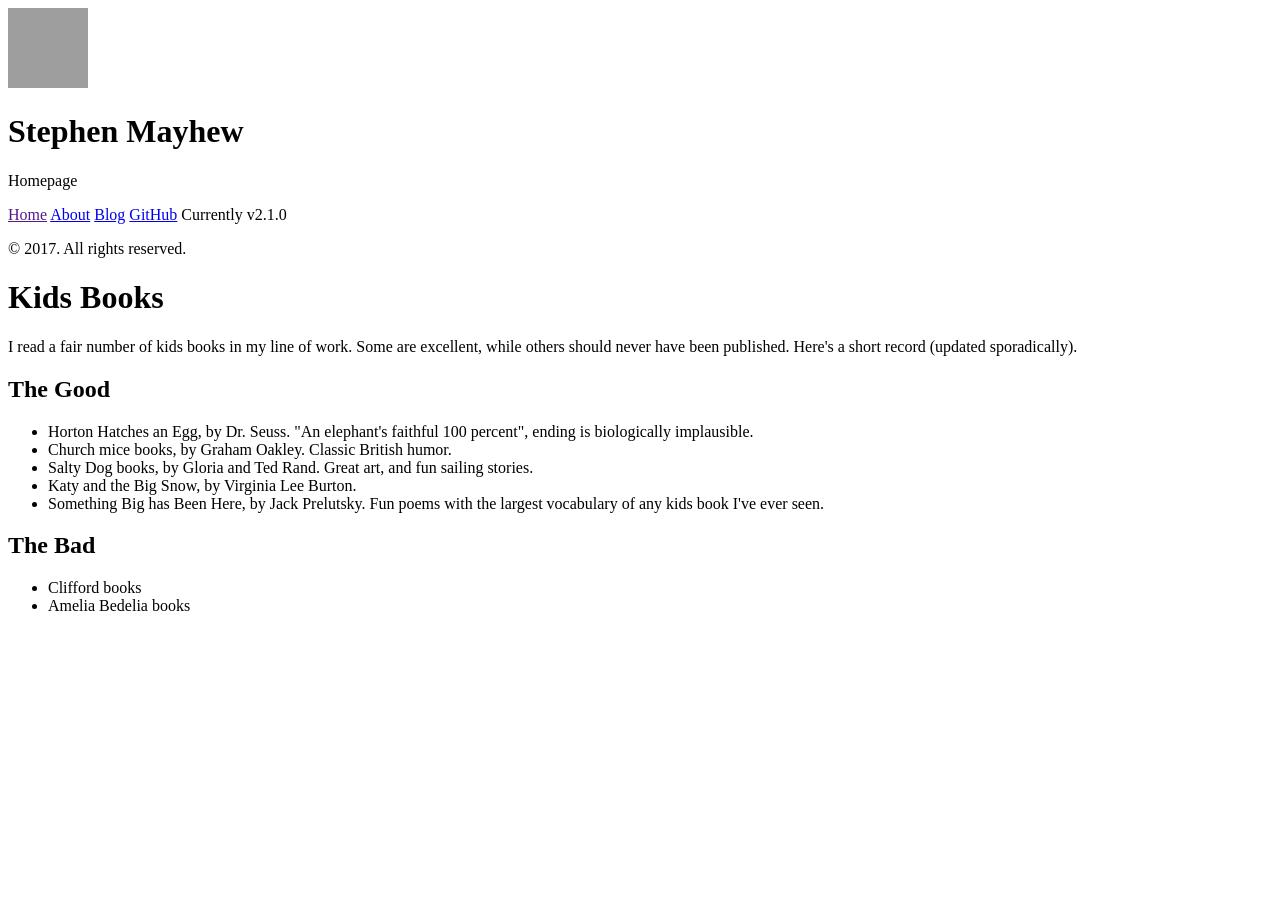
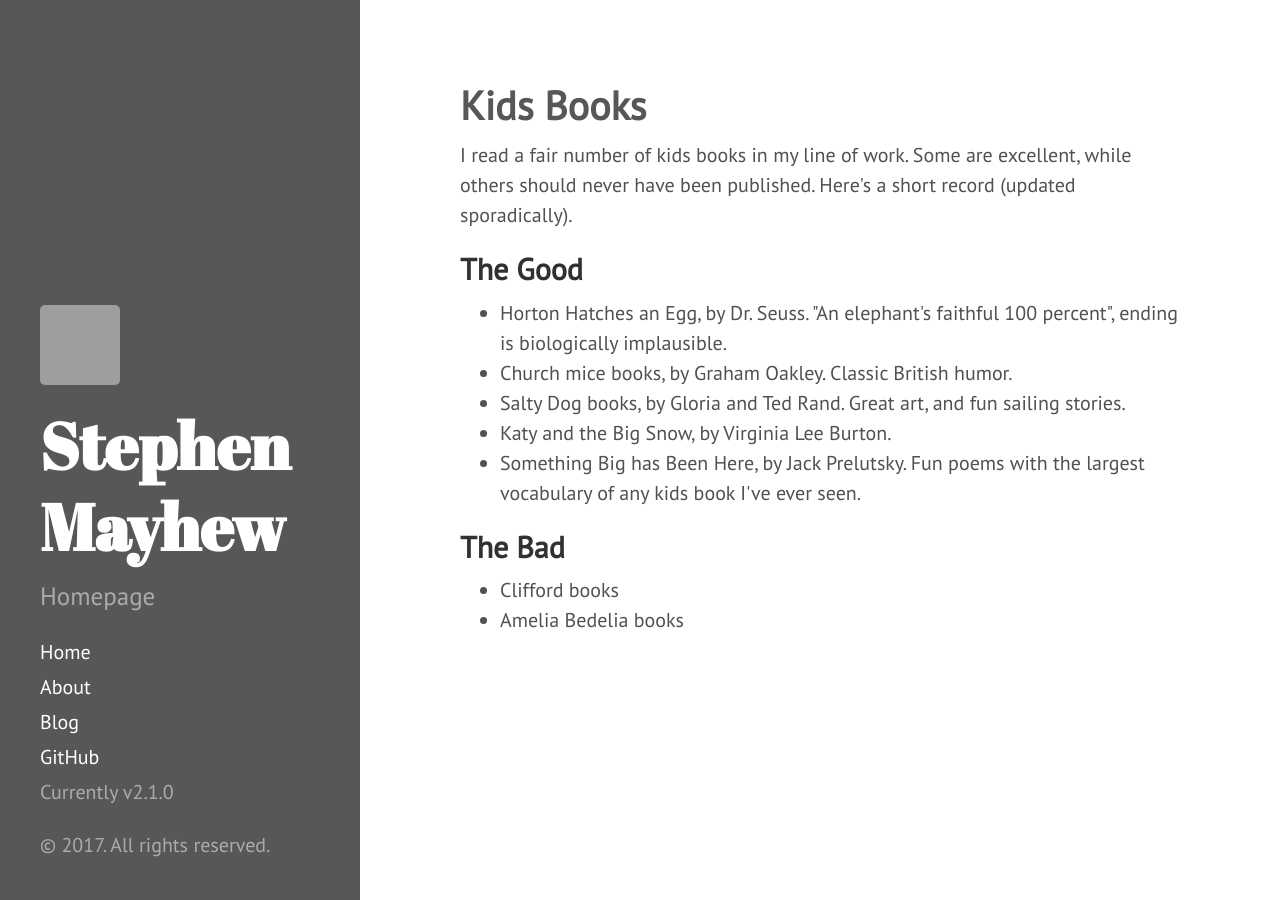
Before and after one commit to mayhewsw/mayhewsw.github.io, a Jekyll site: the page built from _posts/2017-09-15-kids-books.html, in a window 1280 px wide. Built offline with Jekyll 4.4.1, drawn with Linux system fonts in a browser that asks for light colours; nearby versions of some CDN libraries; library files that are not in the unit come from our copies; grey boxes are pictures that could not be loaded.

Commit message:
fixing a bug with paths for js files.

```diff
--- a/_includes/head.html
+++ b/_includes/head.html
@@ -15,22 +15,22 @@
   </title>
 
   <!-- CSS -->
-  <link rel="stylesheet" href="{{ site.baseurl }}public/css/poole.css">
-  <link rel="stylesheet" href="{{ site.baseurl }}public/css/syntax.css">
-  <link rel="stylesheet" href="{{ site.baseurl }}public/css/hyde.css">
+  <link rel="stylesheet" href="{{ site.baseurl }}/public/css/poole.css">
+  <link rel="stylesheet" href="{{ site.baseurl }}/public/css/syntax.css">
+  <link rel="stylesheet" href="{{ site.baseurl }}/public/css/hyde.css">
   <!--<link rel="stylesheet" href="http://fonts.googleapis.com/css?family=PT+Sans:400,400italic,700|Abril+Fatface">-->
   <link href='https://fonts.googleapis.com/css?family=PT+Sans:400,400italic' rel='stylesheet' type='text/css'>
   <link href='https://fonts.googleapis.com/css?family=Abril+Fatface' rel='stylesheet' type='text/css'>
 
   <!-- Icons -->
-  <link rel="apple-touch-icon-precomposed" sizes="144x144" href="{{ site.baseurl }}public/apple-touch-icon-144-precomposed.png">
-                                 <link rel="shortcut icon" href="https://s.gravatar.com/avatar/0fc9410e035c29e3ed7d07465c27f68a?s=16">
+  <link rel="apple-touch-icon-precomposed" sizes="144x144" href="{{ site.baseurl }}/public/apple-touch-icon-144-precomposed.png">
+  <link rel="shortcut icon" href="https://s.gravatar.com/avatar/0fc9410e035c29e3ed7d07465c27f68a?s=16">
 
-  <script src="{{ site.baseurl }}public/js/jquery-3.2.1.min.js"></script>
-  <script src="{{ site.baseurl }}public/js/d3.v3.min.js"></script>
-  <script src="{{ site.baseurl }}public/js/myjs.js"></script>
-  <script src="{{ site.baseurl }}public/js/raphael.min.js"></script>
-  <script src="{{ site.baseurl }}public/js/jquery.usmap.js"></script>
+  <script src="{{ site.baseurl }}/public/js/jquery-3.2.1.min.js"></script>
+  <script src="{{ site.baseurl }}/public/js/d3.v3.min.js"></script>
+  <script src="{{ site.baseurl }}/public/js/myjs.js"></script>
+  <script src="{{ site.baseurl }}/public/js/raphael.min.js"></script>
+  <script src="{{ site.baseurl }}/public/js/jquery.usmap.js"></script>
 
 
   <!-- RSS -->
```
